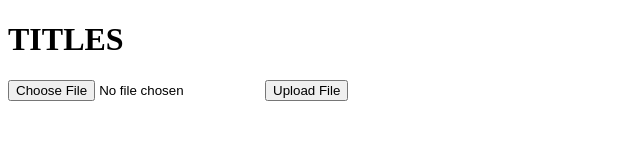
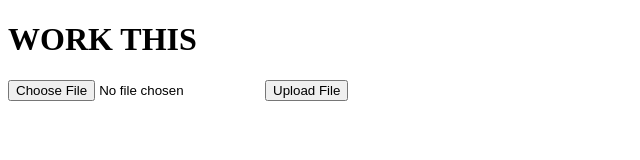
Before and after one commit to jtepp/Syllabus, a plain HTML site: page public/index.html in a window 1280 px wide. Shown: the whole page, without its empty margins (0-640 px from the left). Drawn offline with Linux system fonts and the light colour scheme.

Commit message:
Update index.html

```diff
--- a/public/index.html
+++ b/public/index.html
@@ -9,7 +9,7 @@
 </head>
 
 <body>
-  <h1>TITLES</h1>
+  <h1>WORK THIS</h1>
   <input type="file" name="file" id="file" accept="image/*">
   <button id="upload">Upload File</button>
 
```
